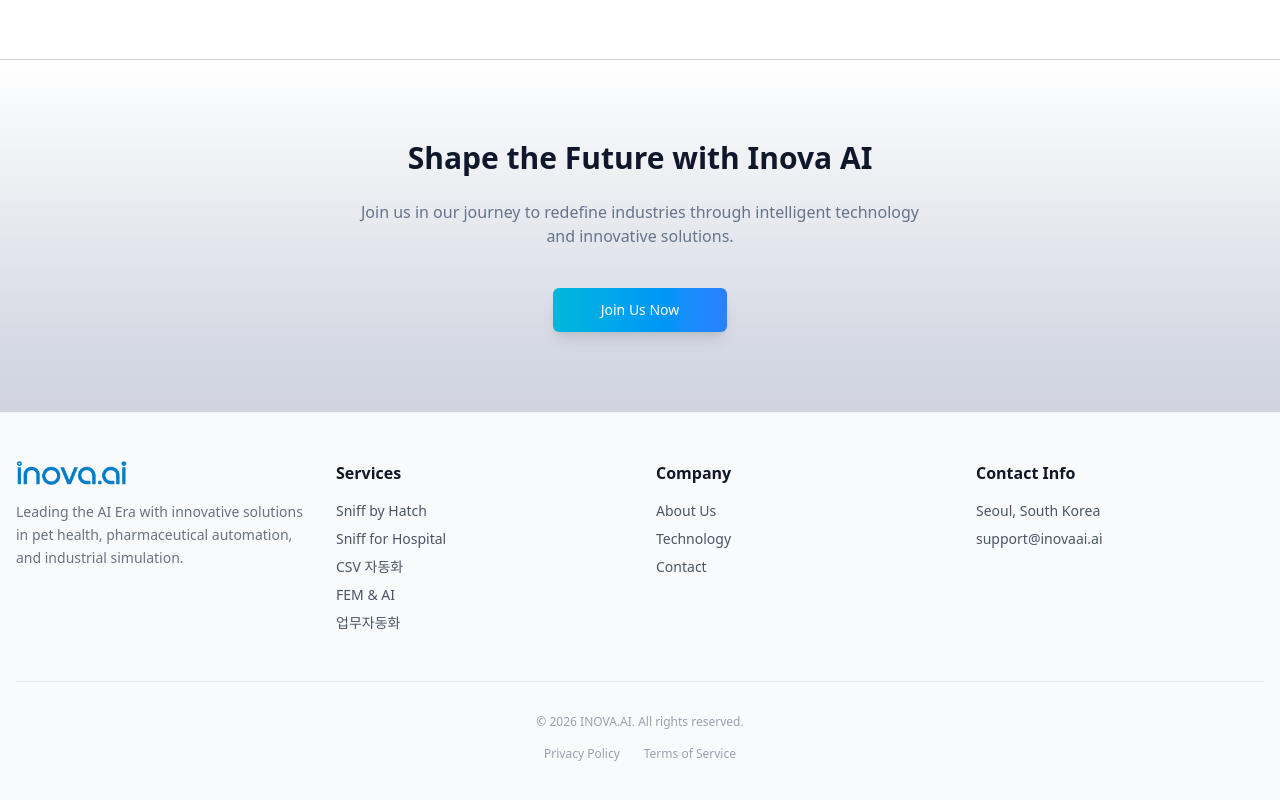
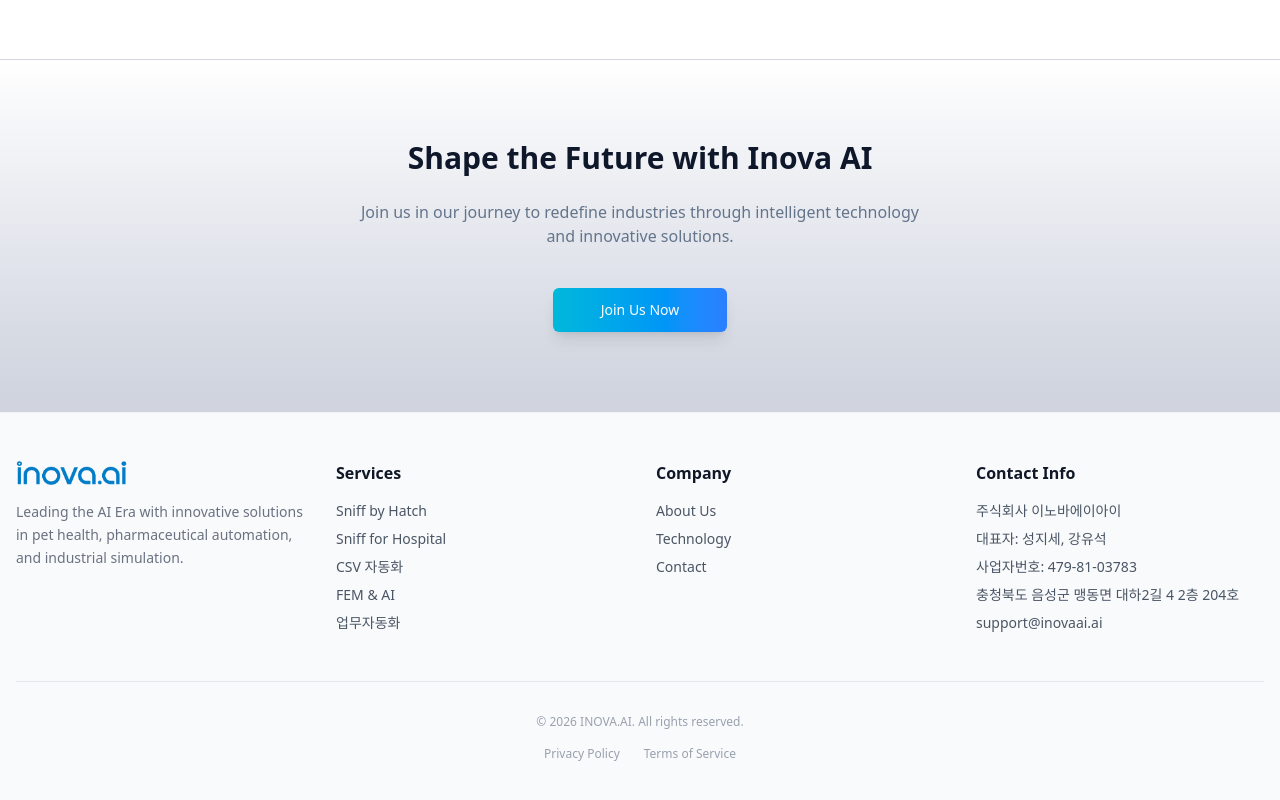
Before and after one commit to pdol1114-bit/inovaaiweb, a Next.js app: page / in a window 1280 px wide. Shown: the part 2301-3101 px from the top of the page. Built offline with nearby package versions, Linux system fonts and the light colour scheme.

Commit message:
style: update footer with company legal information

```diff
--- a/src/components/layout/footer.tsx
+++ b/src/components/layout/footer.tsx
@@ -41,7 +41,10 @@ export function Footer() {
                     <div>
                         <h4 className="font-bold text-gray-900 mb-4">Contact Info</h4>
                         <ul className="space-y-2 text-sm text-gray-600">
-                            <li>Seoul, South Korea</li>
+                            <li>주식회사 이노바에이아이</li>
+                            <li>대표자: 성지세, 강유석</li>
+                            <li>사업자번호: 479-81-03783</li>
+                            <li>충청북도 음성군 맹동면 대하2길 4 2층 204호</li>
                             <li>support@inovaai.ai</li>
                         </ul>
                     </div>
```
